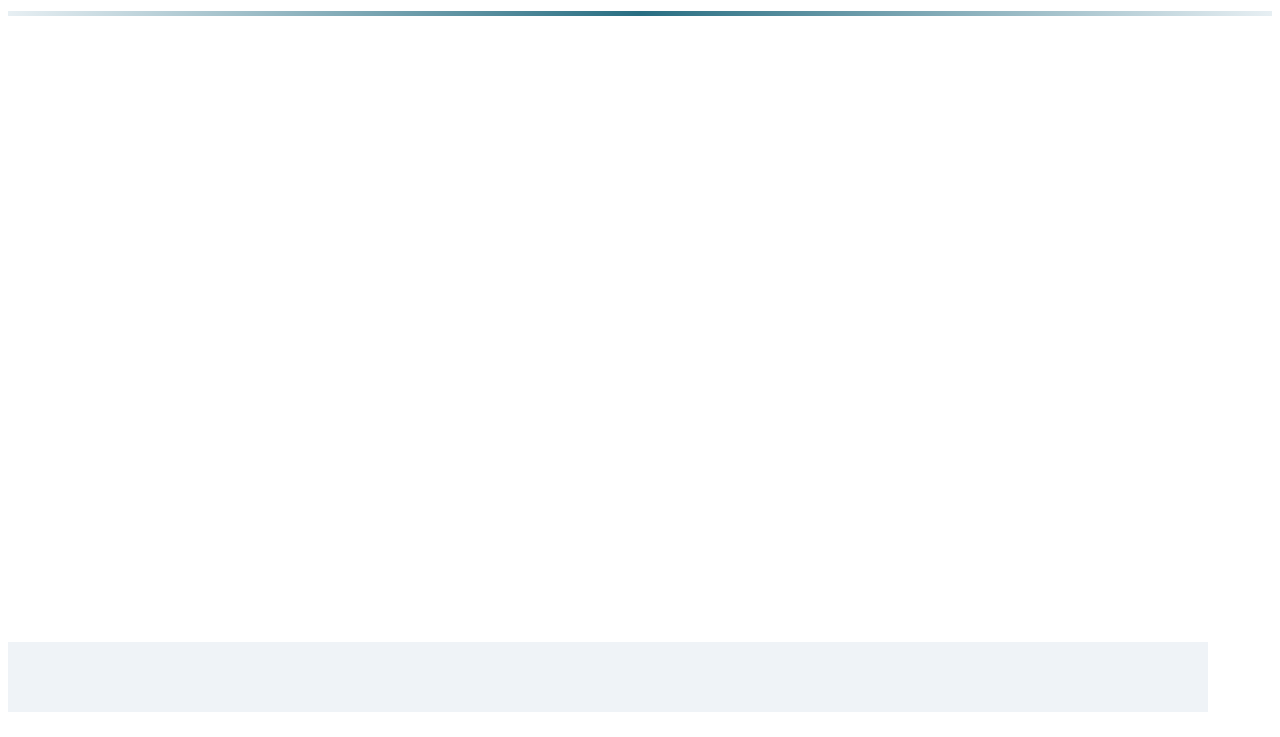
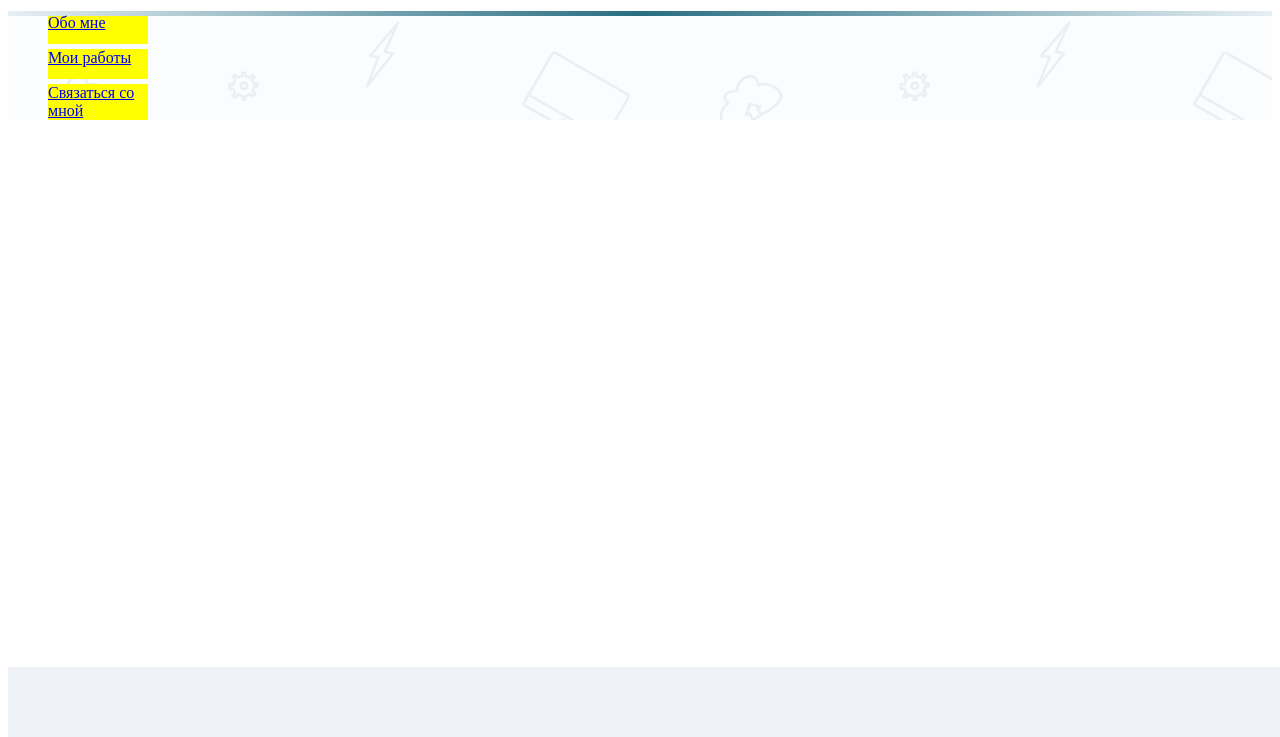
Before and after one commit to suumraak/port, a website: page src/index.html in a window 1280 px wide. Shown: the part 78-815 px from the top of the page. Drawn offline with Linux system fonts and the light colour scheme; files whose address does not match are found by name.

Commit message:
Чего-то ещё поменял, вроде всё идет хорошо

```diff
--- a/src/css/main.css
+++ b/src/css/main.css
@@ -1,3 +1,4 @@
+/* Тут у нас хэдер */
 header {
     margin-top: -10px;
     width: 100%;
@@ -23,7 +24,7 @@ header {
 
 }
 
-li {
+.icons li {
 	display: inline-block;
 }
 
@@ -31,7 +32,15 @@ li a {
 	border-radius: 25px;
 }
 
-/*Сложносочинённая градиентная полоса*/
+/* Враппер */
+.wrapper {
+	width: 100%;
+	height: 100%;
+	clear: both;
+	background-image: url(img/bg.png);
+}
+
+/* Сложносочинённая градиентная полоса */
 .line_right {
     clear: both;
     float: right;
@@ -52,12 +61,27 @@ li a {
 	background: linear-gradient(to left, #286e82, #e7eff3)
 }
 
+/* Погнал футер */
 footer {
     position: absolute;
-	bottom: 10px;
+    bottom: -15px;
+    height: 70px;
+    width: 100%;
+	background-color: #eff3f7;
+ }
+
+.footer_content {
+	position: relative;
+	margin: 0 auto;
 	width: 1200px;
-	height: 70px;
-	margin: 0 auto;
-	background-color: #eff3f7;
+	height: inherit;
+}
 
+/* Навигация */
+.about li {
+	list-style-type: none;
+	min-height: 30px;
+	width: 100px;
+	background-color: yellow;
+	margin-top: 5px;
 }
--- a/src/index.html
+++ b/src/index.html
@@ -8,23 +8,67 @@
 </head>
 <body>
 
+<!-- Хэдер -->
   <header>
     <div class="header_content">
-  	<div class="logo"><img src="img/logo.png" alt="Логотип"><a href="http://loftschool.ru"></a></img></div>
-  	<div class="social">
+  	  <div class="logo"><img src="img/logo.png" alt="Логотип"><a href="http://loftschool.ru"></a></img></div>
+  	  <div class="social">
   		<ul class="icons">
   			<li class="fb"><a href="http://facebook.com" class="sprite sprite-fb"></a></li>
   			<li class="vk"><a href="http://vk.com/torin_oakenshield" class="sprite sprite-vk"></a></li>
   			<li class="tw"><a href="http://twitter.com" class="sprite sprite-tw"></a></li>
   			<li class="git"><a href="http://github.com/suumraak" class="sprite sprite-git"></a></li>
   		</ul>
-  	</div>
+  	  </div>
     </div>
   </header>
 
+  <!-- Полосочка -->
   <div class="line_left"></div>
   <div class="line_right"></div>
-  <footer></footer>
+
+<!-- Враппер, что бы это ни значило -->
+<div class="wrapper">
+ <!-- Навигация слева -->
+<nav>
+   <div class="nav_content">
+       <!-- Верхняя часть меню -->
+       <div class="nav_top">
+       	<ul class="about">
+       		<li>
+       			<div class="about_me"><a href="#" class="about_design">Обо мне</a></div>
+       		</li>
+       		<li>
+       			<div class="about_me"><a href="#" class="about_design">Мои работы</a></div>
+       		</li>
+       		<li>
+       			<div class="about_me"><a href="#" class="about_design">Связаться со мной</a></div>
+       		</li>
+       	</ul>
+       </div>
+       <!-- Нижняя часть меню -->
+       <div class="nav_bottom">
+
+       </div>
+   </div>
+</nav>
+
+<!-- Основной блок -->
+
+     <!-- Основная информация-->
+     <!-- Опыт работы -->
+     <!-- Образование -->
+
+
+
+</div>
+
+<!-- Футер -->
+  <footer>
+  	<div class="footer_content">
+
+  	</div>
+  </footer>
 
 </body>
 </html>
```
